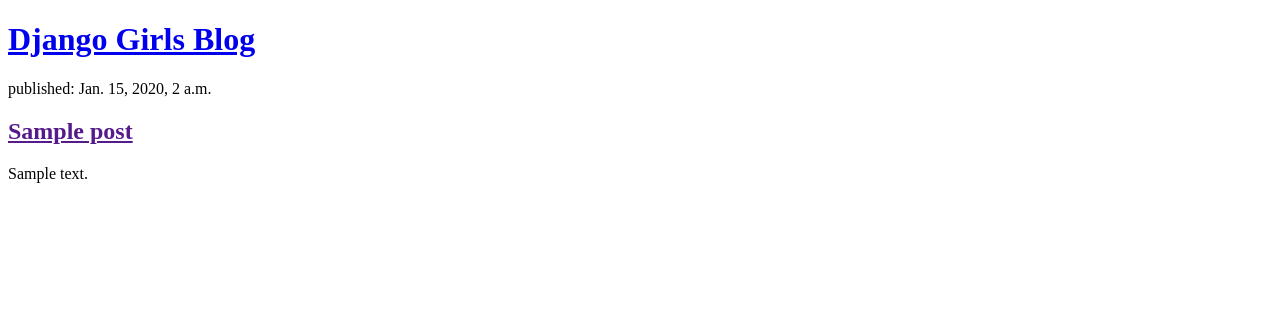
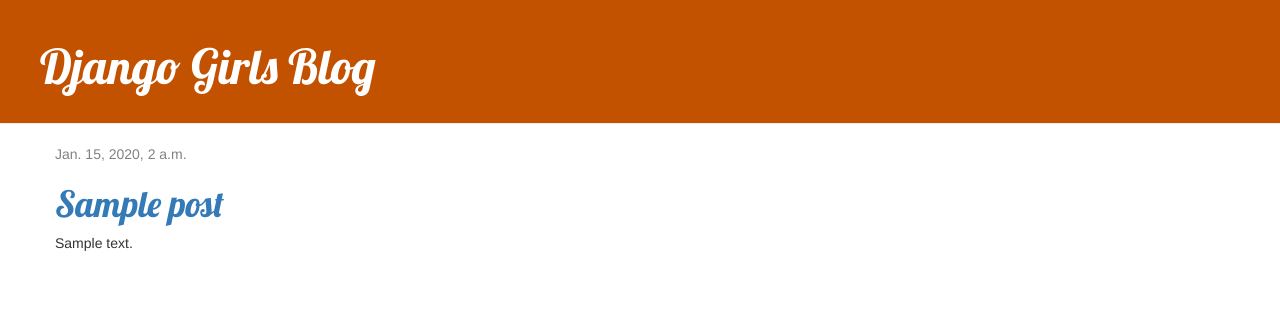
Before and after one commit to isemona/my-first-djangoblog, a Django app: template blog/templates/blog/post_list.html in a window 1280 px wide. Shown: the top 322 px of the page. Run offline with Django 3.2, Linux system fonts and the light colour scheme; the template is opened without the code that fills it: values that come from a table or form of the project are taken from there, others are empty; tables that the repository leaves empty hold one stand-in row (values such as "Sample post"); some libraries are stand-ins or nearby versions.

Commit message:
Added view and template for detailed blog post as well as CSS for the site.

```diff
--- /dev/null
+++ b/blog/static/css/blog.css
@@ -0,0 +1,46 @@
+.page-header {
+    background-color: #C25100;
+    margin-top: 0;
+    padding: 20px 20px 20px 40px;
+}
+
+.page-header h1, .page-header h1 a, .page-header h1 a:visited, .page-header h1 a:active {
+    color: #ffffff;
+    font-size: 36pt;
+    text-decoration: none;
+}
+
+.content {
+    margin-left: 40px;
+}
+
+h1, h2, h3, h4 {
+    font-family: 'Lobster', cursive;
+}
+
+.date {
+    color: #828282;
+}
+
+.save {
+    float: right;
+}
+
+.post-form textarea, .post-form input {
+    width: 100%;
+}
+
+.top-menu, .top-menu:hover, .top-menu:visited {
+    color: #ffffff;
+    float: right;
+    font-size: 26pt;
+    margin-right: 20px;
+}
+
+.post {
+    margin-bottom: 70px;
+}
+
+.post h2 a, .post h2 a:visited {
+    color: #000000;
+}
--- /dev/null
+++ b/blog/templates/blog/base.html
@@ -0,0 +1,25 @@
+<!DOCTYPE html>
+
+{% load static %}
+<html lang="en">
+<head>
+    <title>Django Girls bloggg</title>
+    <link href="//fonts.googleapis.com/css?family=Lobster&subset=latin,latin-ext" rel="stylesheet" type="text/css">
+    <link rel="stylesheet" href="//maxcdn.bootstrapcdn.com/bootstrap/3.2.0/css/bootstrap.min.css">
+    <link rel="stylesheet" href="//maxcdn.bootstrapcdn.com/bootstrap/3.2.0/css/bootstrap-theme.min.css">
+    <link rel="stylesheet" href="{% static 'css/blog.css' %}">
+</head>
+<body>
+    <div class="page-header">
+        <h1><a href="/">Django Girls Blog</a></h1>
+    </div>
+    <div class="content container">
+        <div class="row">
+            <div class="col-md-8">
+            {% block content %}
+            {% endblock %}
+            </div>
+        </div>
+    </div>
+</body>
+</html>
--- a/blog/templates/blog/post_list.html
+++ b/blog/templates/blog/post_list.html
@@ -1,50 +1,14 @@
-<!DOCTYPE html>
-<html lang="en">
-<head>
-    <meta charset="UTF-8">
-    <title>Title</title>
-</head>
-<body>
-<div>
-    <h1><a href="/">Django Girls Blog</a></h1>
-</div>
+{% extends 'blog/base.html' %}
 
-{% for post in posts %}
-    <div>
-        <p>published: {{ post.published_date }}</p>
-        <h2><a href="">{{ post.title }}</a></h2>
-        <p>{{ post.text|linebreaksbr }}</p>
-    </div>
-{% endfor %}
-</body>
-</html>
-
-<!--<html>-->
-<!--<body>-->
-    <!--<p>Hi there!</p>-->
-    <!--<p>It works!</p>-->
-<!--</body>-->
-<!--</html>-->
-
-<!--<html>-->
-    <!--<head>-->
-        <!--<title>Django Girls blog</title>-->
-    <!--</head>-->
-    <!--<body>-->
-        <!--<div>-->
-            <!--<h1><a href="/">Django Girls Blog</a></h1>-->
-        <!--</div>-->
-
-        <!--<div>-->
-            <!--<p>published: 14.06.2014, 12:14</p>-->
-            <!--<h2><a href="">My first post</a></h2>-->
-            <!--<p>Aenean eu leo quam. Pellentesque ornare sem lacinia quam venenatis vestibulum. Donec id elit non mi porta gravida at eget metus. Fusce dapibus, tellus ac cursus commodo, tortor mauris condimentum nibh, ut fermentum massa justo sit amet risus.</p>-->
-        <!--</div>-->
-
-        <!--<div>-->
-            <!--<p>published: 14.06.2014, 12:14</p>-->
-            <!--<h2><a href="">My second post</a></h2>-->
-            <!--<p>Aenean eu leo quam. Pellentesque ornare sem lacinia quam venenatis vestibulum. Donec id elit non mi porta gravida at eget metus. Fusce dapibus, tellus ac cursus commodo, tortor mauris condimentum nibh, ut f.</p>-->
-        <!--</div>-->
-    <!--</body>-->
-<!--</html>-->
+{% block content %}
+    {% for post in posts %}
+        <div class="post">
+            <div class="date">
+                {{ post.published_date }}
+            </div>
+            <h1><a href="{% url 'post_detail' pk=post.pk %}">{{ post.title }}</a></h1>
+            <!--<h2><a href="">{{ post.title }}</a></h2>-->
+            <p>{{ post.text|linebreaksbr }}</p>
+        </div>
+    {% endfor %}
+{% endblock %}
--- a/blog/urls.py
+++ b/blog/urls.py
@@ -3,4 +3,5 @@
 
 urlpatterns = [
     path('', views.post_list, name='post_list'),
+    path('post/<int:pk>/', views.post_detail, name='post_detail'),
 ]
```
Also changed, not shown: blog/templates/blog/post_detail.html (added, +13 -0 lines), blog/views.py (+6 -1 lines).
